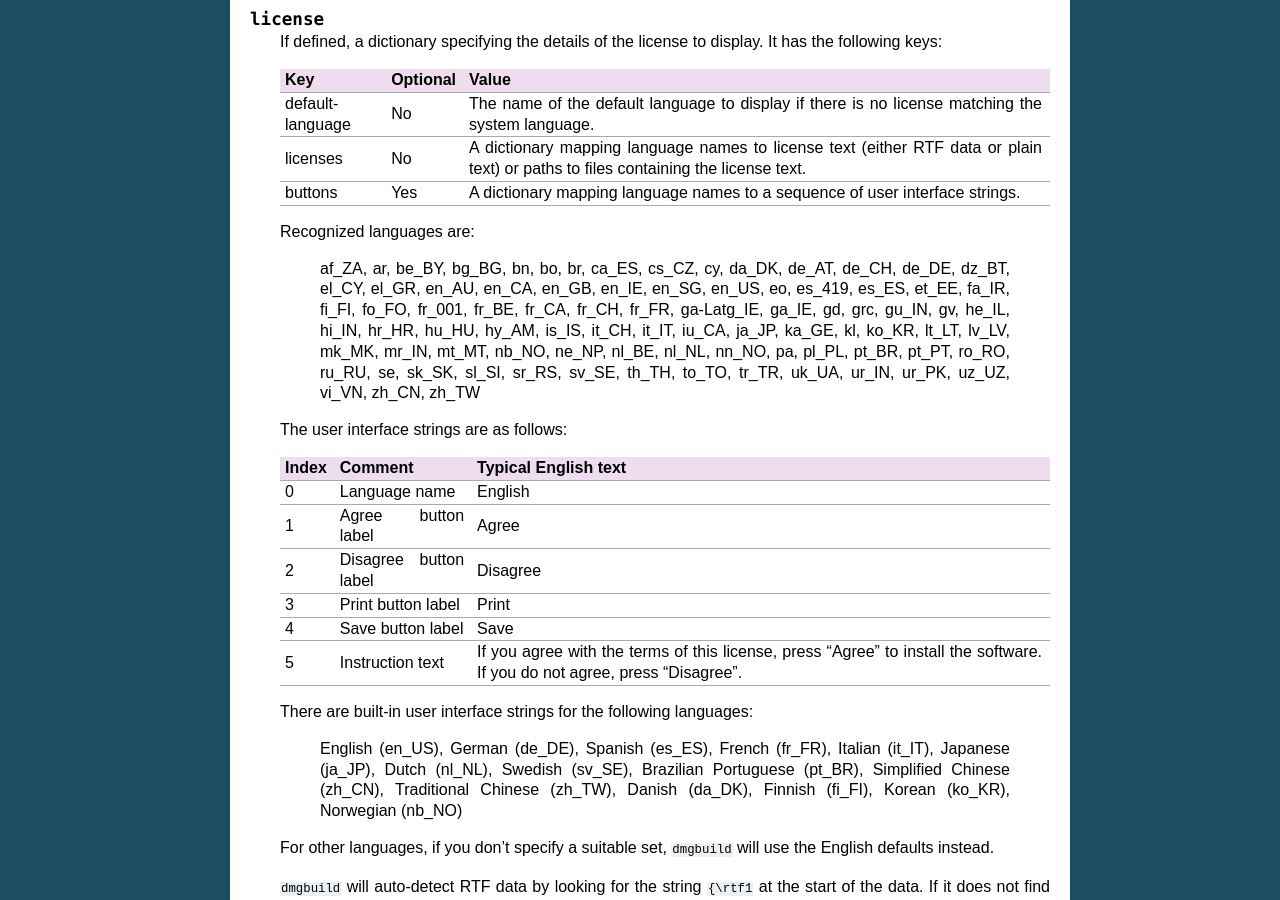
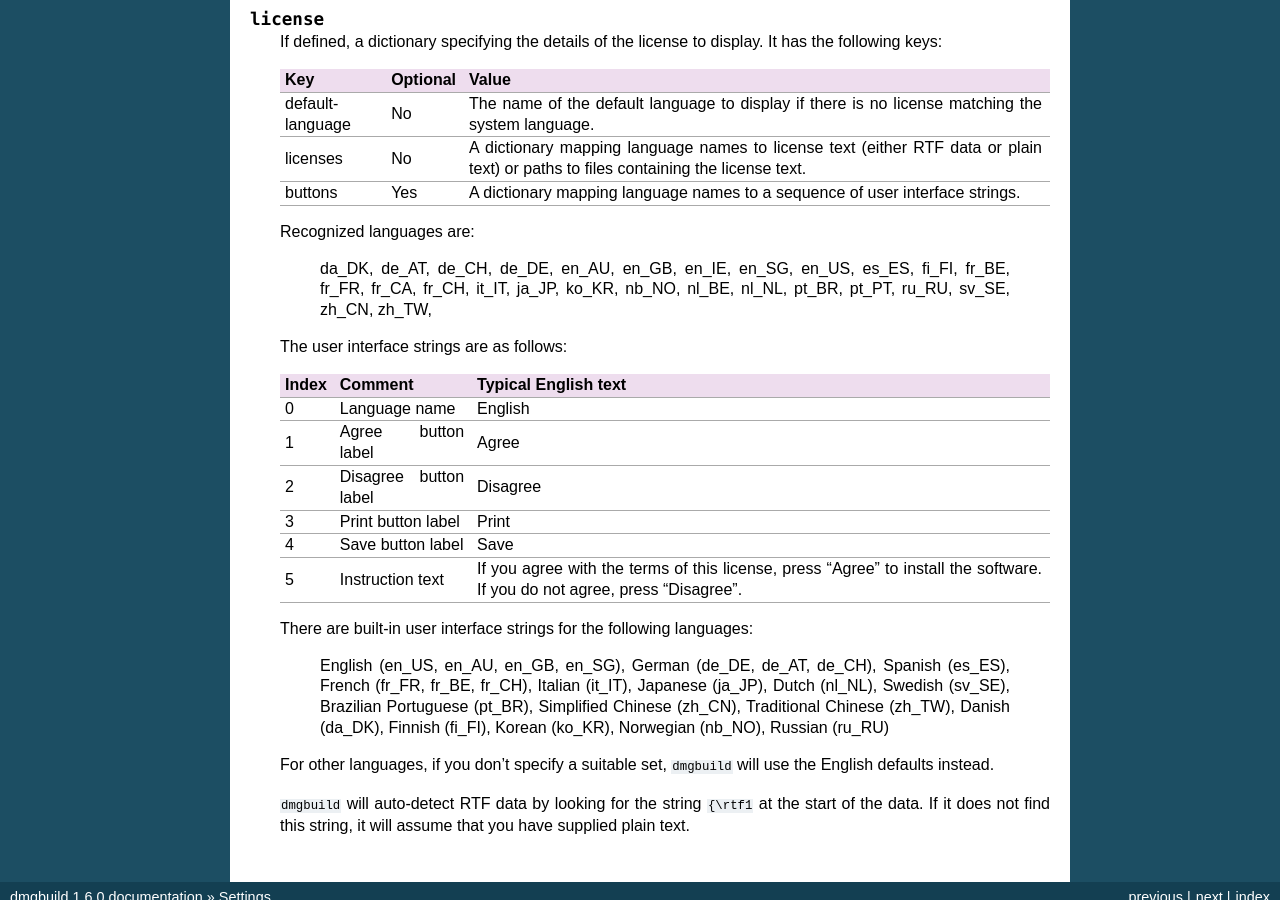
Before and after one commit to dmgbuild/dmgbuild, a Sphinx documentation site: the page built from docs/settings.rst, in a window 1280 px wide and 900 px high, scrolled down 5867 px. Built offline with Sphinx 7.4.7, drawn with Linux system fonts in a browser that asks for light colours.

Commit message:
Normalized the documented list of supported languages.

```diff
--- a/docs/settings.rst
+++ b/docs/settings.rst
@@ -412,14 +412,9 @@ some cases you will need to encode the data and use a byte string.
 
    Recognized languages are:
 
-     af_ZA, ar, be_BY, bg_BG, bn, bo, br, ca_ES, cs_CZ, cy, da_DK, de_AT, de_CH,
-     de_DE, dz_BT, el_CY, el_GR, en_AU, en_CA, en_GB, en_IE, en_SG, en_US, eo,
-     es_419, es_ES, et_EE, fa_IR, fi_FI, fo_FO, fr_001, fr_BE, fr_CA, fr_CH,
-     fr_FR, ga-Latg_IE, ga_IE, gd, grc, gu_IN, gv, he_IL, hi_IN, hr_HR, hu_HU,
-     hy_AM, is_IS, it_CH, it_IT, iu_CA, ja_JP, ka_GE, kl, ko_KR, lt_LT, lv_LV,
-     mk_MK, mr_IN, mt_MT, nb_NO, ne_NP, nl_BE, nl_NL, nn_NO, pa, pl_PL, pt_BR,
-     pt_PT, ro_RO, ru_RU, se, sk_SK, sl_SI, sr_RS, sv_SE, th_TH, to_TO, tr_TR,
-     uk_UA, ur_IN, ur_PK, uz_UZ, vi_VN, zh_CN, zh_TW
+      da_DK, de_AT, de_CH, de_DE, en_AU, en_GB, en_IE, en_SG, en_US, es_ES,
+      fi_FI, fr_BE, fr_FR, fr_CA, fr_CH, it_IT, ja_JP, ko_KR, nb_NO, nl_BE,
+      nl_NL, pt_BR, pt_PT, ru_RU, sv_SE, zh_CN, zh_TW,
 
    The user interface strings are as follows:
 
@@ -444,11 +439,11 @@ some cases you will need to encode the data and use a byte string.
 
    There are built-in user interface strings for the following languages:
 
-     English (en_US), German (de_DE), Spanish (es_ES), French (fr_FR),
-     Italian (it_IT), Japanese (ja_JP), Dutch (nl_NL), Swedish (sv_SE),
-     Brazilian Portuguese (pt_BR), Simplified Chinese (zh_CN),
-     Traditional Chinese (zh_TW), Danish (da_DK), Finnish (fi_FI),
-     Korean (ko_KR), Norwegian (nb_NO)
+     English (en_US, en_AU, en_GB, en_SG), German (de_DE, de_AT, de_CH), Spanish
+     (es_ES), French (fr_FR, fr_BE, fr_CH), Italian (it_IT), Japanese (ja_JP),
+     Dutch (nl_NL), Swedish (sv_SE), Brazilian Portuguese (pt_BR), Simplified
+     Chinese (zh_CN), Traditional Chinese (zh_TW), Danish (da_DK), Finnish
+     (fi_FI), Korean (ko_KR), Norwegian (nb_NO), Russian (ru_RU)
 
    For other languages, if you don't specify a suitable set, ``dmgbuild`` will
    use the English defaults instead.
```
Also changed, not shown: 2 other files.
